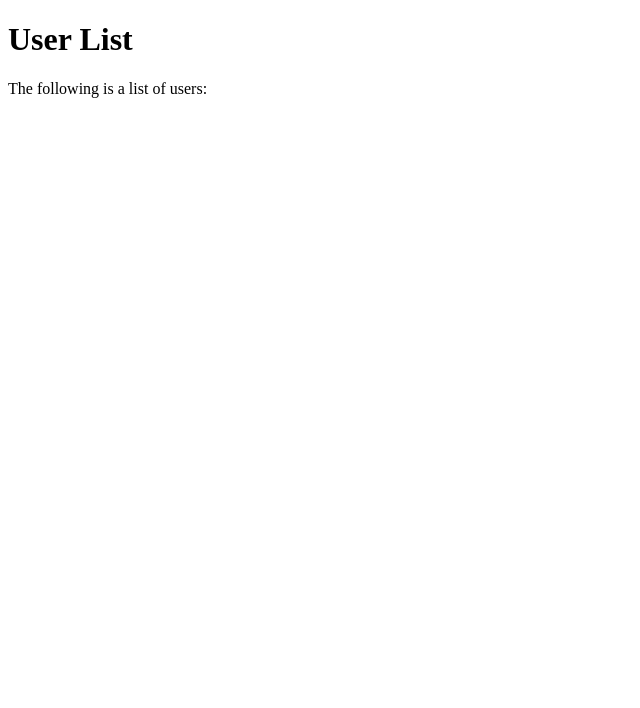
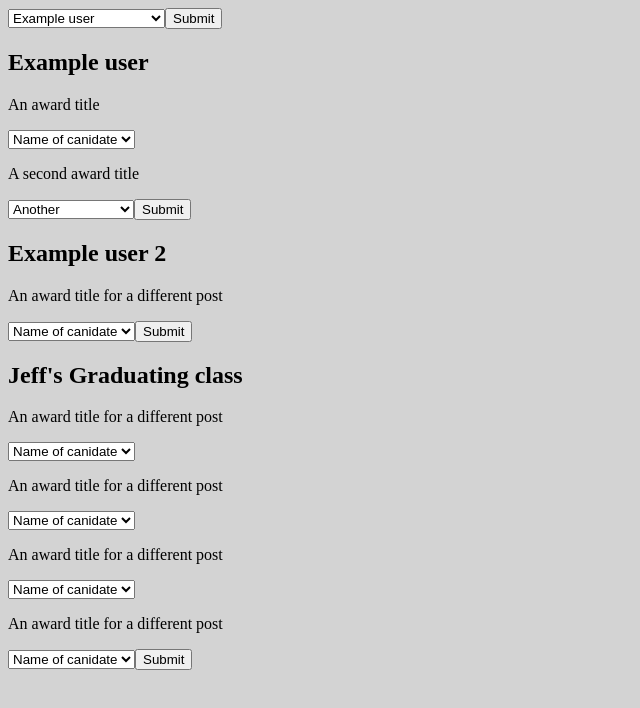
Before and after one commit to jbottelb/MWD, a website with bundled scripts: page HWK/F3/index.html in a window 1280 px wide. Shown: the whole page, without its empty margins (0-640 px from the left). Built offline with nearby package versions, Linux system fonts and the light colour scheme; files whose address does not match are found by name.

Commit message:
some js stuffs

```diff
--- a/HWK/F3/css/styles.css
+++ b/HWK/F3/css/styles.css
@@ -1 +1,4 @@
 /* default CSS styles */
+body {
+    background-color: lightgrey;
+  }
--- a/HWK/F3/data/data.json
+++ b/HWK/F3/data/data.json
@@ -9,7 +9,32 @@
         "canidates": [
           {
             "name": "Name of canidate",
-            "votes": 0
+            "votes": 5
+          },
+          {
+            "name": "Another Canidate",
+            "votes": 5
+          },
+          {
+            "name": "A third Canidate",
+            "votes": 5
+          }
+        ]
+      },
+      {
+        "award": "A second award title",
+        "canidates": [
+          {
+            "name": "Another",
+            "votes": 5
+          },
+          {
+            "name": "Another Canidate",
+            "votes": 5
+          },
+          {
+            "name": "A third Canidate",
+            "votes": 5
           }
         ]
       }
@@ -30,5 +55,48 @@
         ]
       }
     ]
+  },
+  {
+    "user": "Jeff's Graduating class",
+    "password": "pw3",
+    "access_key": "someacesskey3",
+    "data": [
+      {
+        "award": "An award title for a different post",
+        "canidates": [
+          {
+            "name": "Name of canidate",
+            "votes": 0
+          }
+        ]
+      },
+      {
+        "award": "An award title for a different post",
+        "canidates": [
+          {
+            "name": "Name of canidate",
+            "votes": 0
+          }
+        ]
+      },
+      {
+        "award": "An award title for a different post",
+        "canidates": [
+          {
+            "name": "Name of canidate",
+            "votes": 0
+          }
+        ]
+      },
+      {
+        "award": "An award title for a different post",
+        "canidates": [
+          {
+            "name": "Name of canidate",
+            "votes": 0
+          }
+        ]
+      }
+    ]
   }
 ]
--- a/HWK/F3/index.html
+++ b/HWK/F3/index.html
@@ -6,7 +6,10 @@
     <!--include axios as a script tag before the App.js module for now which will add it to the global window object-->
     <script src="https://unpkg.com/axios/dist/axios.js"></script>
     <script type="module" src="js/App.js"></script>
-    <title>My App without Webpack</title>
+    <script type="module" src="js/viewer.js"></script>
+    <link rel="stylesheet" href="css/styles.css">
+    <title>Superlative Voter</title>
   </head>
-  <body id="app" />
+  <div id="app"> </div>
+  <div id="component2"></div>
 </html>
--- a/HWK/F3/js/App.js
+++ b/HWK/F3/js/App.js
@@ -4,36 +4,34 @@ import {
   useState,
   useEffect
 } from "https://unpkg.com/htm/preact/standalone.module.js";
+
 import { getUsers } from "./users.js";
-import { Header } from "./Header.js";
 
 function App() {
-  // create 2 users arrays and add them to the state using the useState hook
-  // Note: typically 2 variables are added in state because
-  // state is immutable
   const [users, setUsers] = useState([]);
 
-  // the useEffect hook is used here to load user data asynchronously
-  // we will discuss async data in class, for now you can utilize the pattern
   useEffect(() => {
     return getUsers().then((data) => {
       setUsers(data);
     });
-  });
+  }, []);
+
+  // when we get to authentification, this will be a login page
+  // for now its a list of the example voter forms.
+
+  // When we do routing, I will do this differently,
+  // for now there will just a a from displayed below as an example
 
   return html`
-  ${users}
-  <${Header} title="User List">
-    The following is a list of users:
-  </${Header}>
-    <ul>
-      ${users.map(
-        (user) =>
-          html` <li key="${user}" class="test">
-            ${user.user}
-          </li>`
-      )}
-    </ul>
+    <form action="../voter.html">
+      <select name="users" id="users" form="userform">
+        ${users.map(
+          (user) => html`<option value="${user.user}">${user.user}</option>`
+        )}
+      </select>
+
+      <input type="submit" value="Submit" />
+    </form>
   `;
 }
 
--- a/HWK/F3/js/Header.js
+++ /dev/null
@@ -1,17 +0,0 @@
-import {
-  html,
-  useEffect
-} from "https://unpkg.com/htm/preact/standalone.module.js";
-
-export function Header({ title, children }) {
-  useEffect(() => {
-    document.title = title;
-  }, [title]);
-
-  return html`
-    <header>
-      <h1>${title}</h1>
-      ${children}
-    </header>
-  `;
-}
--- a/HWK/F3/js/users.js
+++ b/HWK/F3/js/users.js
@@ -1,8 +1,7 @@
-// users service with a single method
-// requests array of users from a third-party api via axios
+// open json file
 export function getUsers() {
   const axios = window.axios;
-  return axios.get("data.json").then((response) => {
+  return axios.get("../data/data.json").then((response) => {
     return response.data;
   });
 }
--- /dev/null
+++ b/HWK/F3/js/viewer.js
@@ -0,0 +1,46 @@
+import {
+  html,
+  render,
+  useState,
+  useEffect
+} from "https://unpkg.com/htm/preact/standalone.module.js";
+
+import { getUsers } from "./users.js";
+
+function viewer() {
+  const [users, setUsers] = useState([]);
+
+  useEffect(() => {
+    return getUsers().then((data) => {
+      setUsers(data);
+    });
+  }, []);
+
+  // Display a voting page
+  // Once again, once we learn routing I can do this a lot better
+  // and specific forms will be displayed
+  // the form will also have a vote action when a server exists
+
+  return html`
+  ${users.map(
+    (user) =>
+    html ` <h2>${user.user}</h2>
+    <form action="">
+    ${user.data.map(
+      (award) => html `<p>${award.award}</p>
+      <select name="${award.award}" id="${award.award}" form="userform">
+      ${award.canidates.map(
+        (canidate) =>
+        html `
+        <option value="${canidate.name}">${canidate.name}</option>
+        `
+
+      )}</select>`
+    )}
+    <input type="submit" value="Submit" />
+    </form>`
+  )}
+  `;
+}
+
+render(html` <${viewer} /> `, document.getElementById("component2"));
```
Also changed, not shown: HWK/F3/js/home.js (added).
